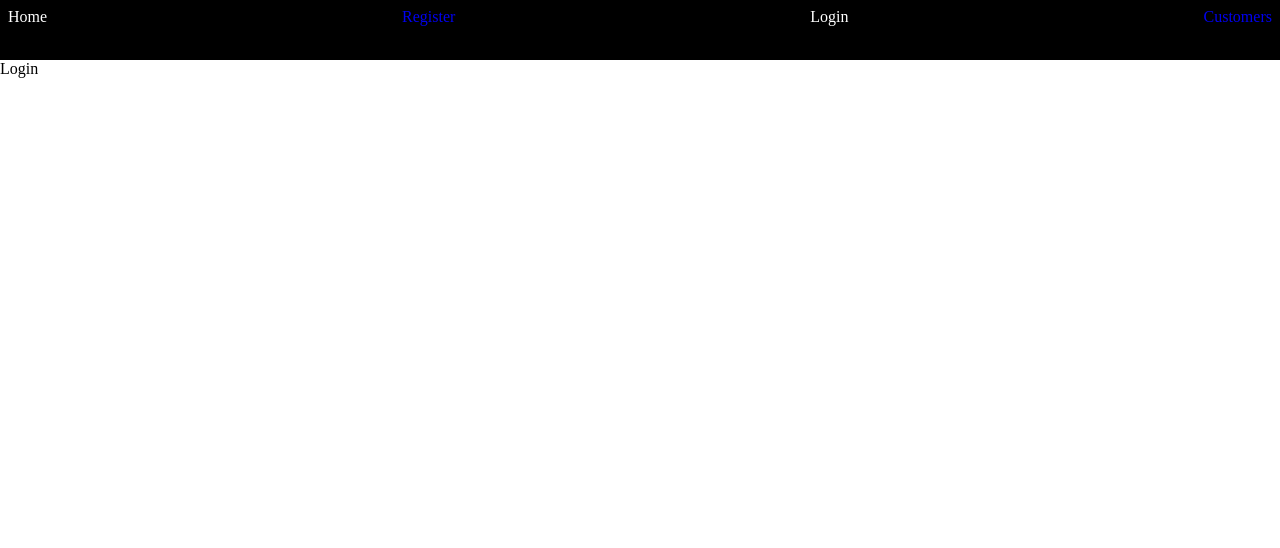
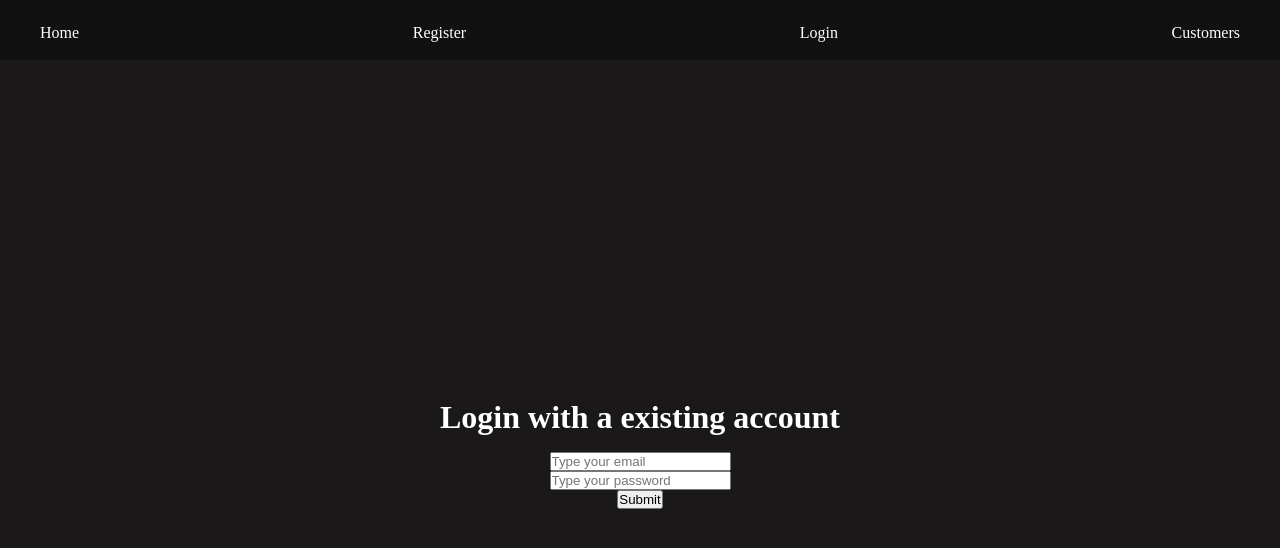
Before and after one commit to numanjvd82/mern-authentication, a React (Vite) app in the folder client/: page /login in a window 1280 px wide. Shown: the top 548 px of the page. Built offline with nearby package versions, Linux system fonts and the light colour scheme.

Commit message:
all styles moved to index.css and completed navbar styles

```diff
--- a/client/src/Router.jsx
+++ b/client/src/Router.jsx
@@ -2,6 +2,7 @@ import React from 'react';
 import { BrowserRouter, Switch, Route } from 'react-router-dom';
 import Form from './components/Register/Register';
 import Navbar from './components/Navbar/Navbar';
+import Login from './components/Login/Login';
 
 const Router = () => {
   return (
@@ -15,7 +16,7 @@ const Router = () => {
           <Form />
         </Route>
         <Route path="/login">
-          <div>Login</div>
+          <Login />
         </Route>
         <Route path="/customer">
           <div>Customers</div>
--- /dev/null
+++ b/client/src/components/Login/Login.jsx
@@ -0,0 +1,44 @@
+import React, { useState } from 'react';
+import axios from 'axios';
+
+const Login = () => {
+  const [email, setEmail] = useState('');
+  const [password, setPassword] = useState('');
+
+  const handleSubmit = async (e) => {
+    e.preventDefault();
+
+    try {
+      const registeredData = {
+        email,
+        password,
+      };
+      await axios.post('http://localhost:5000/auth/login', registeredData);
+    } catch (error) {
+      console.error(error);
+    }
+  };
+
+  return (
+    <form onSubmit={handleSubmit}>
+      <h1>Login with a existing account</h1>
+      <input
+        onChange={(e) => setEmail(e.target.value)}
+        value={email}
+        type="email"
+        name="email"
+        placeholder="Type your email"
+      />
+      <input
+        onChange={(e) => setPassword(e.target.value)}
+        value={password}
+        type="password"
+        name="password"
+        placeholder="Type your password"
+      />
+      <button type="submit">Submit</button>
+    </form>
+  );
+};
+
+export default Login;
--- a/client/src/components/Navbar/Navbar.jsx
+++ b/client/src/components/Navbar/Navbar.jsx
@@ -1,28 +1,27 @@
 import React from 'react';
 import { NavLink } from 'react-router-dom';
-import './navbar.css';
 
 const Navbar = () => {
   return (
     <nav className="nav">
       <ul className="nav-buttons">
         <li>
-          <NavLink activeClassName="link-btn" to="/">
+          <NavLink className="link-btn" to="/">
             Home
           </NavLink>
         </li>
         <li>
-          <NavLink activeClassName="link-btn" to="/register">
+          <NavLink className="link-btn" to="/register">
             Register
           </NavLink>
         </li>
         <li>
-          <NavLink activeClassName="link-btn" to="/login">
+          <NavLink className="link-btn" to="/login">
             Login
           </NavLink>
         </li>
         <li>
-          <NavLink activeClassName="link-btn" to="/customer">
+          <NavLink className="link-btn" to="/customer">
             Customers
           </NavLink>
         </li>
--- a/client/src/components/Navbar/navbar.css
+++ /dev/null
@@ -1,23 +0,0 @@
-li {
-  list-style-type: none;
-}
-
-a {
-  text-decoration: none;
-}
-
-.nav {
-  background: #000;
-  height: 60px;
-  padding: 0.5rem;
-}
-
-ul {
-  display: flex;
-  justify-content: space-between;
-  align-items: center;
-}
-
-.link-btn {
-  color: white;
-}
--- a/client/src/index.css
+++ b/client/src/index.css
@@ -3,3 +3,58 @@
   padding: 0;
   box-sizing: border-box;
 }
+
+body {
+  background: #1a1818;
+  color: white;
+}
+
+h1 {
+  color: white;
+  margin: 1rem 0;
+}
+
+li {
+  list-style-type: none;
+}
+
+a {
+  text-decoration: none;
+  color: white;
+}
+
+/* form */
+form {
+  display: flex;
+  flex-direction: column;
+  justify-content: center;
+  align-items: center;
+  min-height: calc(100vh - 60px);
+  margin: 1rem 0;
+  padding: 1rem 0;
+}
+
+/* Navbar */
+.nav {
+  background: rgb(17, 17, 17);
+  height: 60px;
+  padding: 1.5rem;
+  width: 100%;
+}
+
+ul {
+  display: flex;
+  justify-content: space-between;
+  align-items: center;
+}
+
+.link-btn {
+  padding: 0.5rem 1rem;
+  transition: all 0.7s ease;
+}
+
+.link-btn:hover {
+  background: rgb(43, 43, 43);
+  padding: 0.5rem 1rem;
+  border-radius: 10px;
+}
```
Also changed, not shown: client/src/components/Register/Register.css (deleted).
